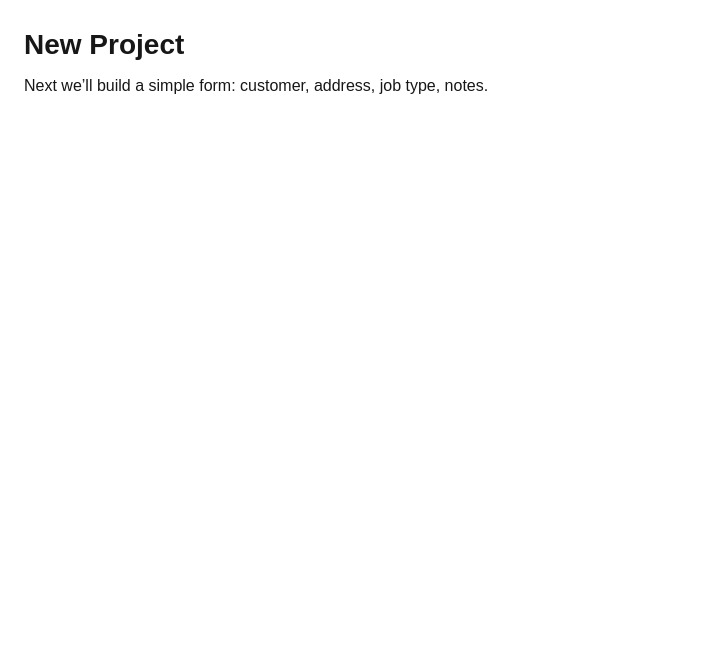
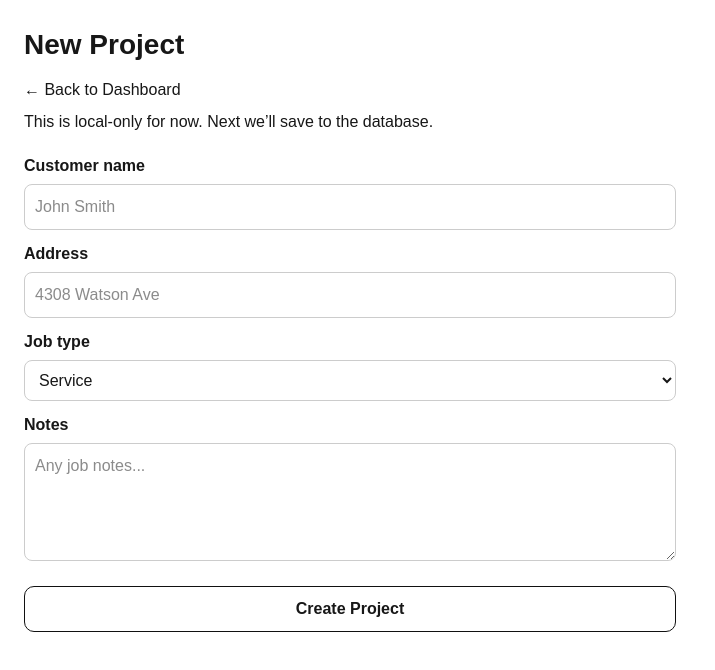
Before and after one commit to matrixelectricalservices-boop/voltscope, a Next.js app: page /projects/new in a window 1280 px wide. Shown: the top 670 px of the page, without its empty margins (0-715 px from the left). Built offline with nearby package versions, Linux system fonts and the light colour scheme.

Commit message:
Add project form and navigation

```diff
--- a/app/projects/new/page.tsx
+++ b/app/projects/new/page.tsx
@@ -1,10 +1,104 @@
+"use client";
+
+import { useState } from "react";
+import { useRouter } from "next/navigation";
+import Link from "next/link";
+
 export default function NewProjectPage() {
+  const router = useRouter();
+  const [customerName, setCustomerName] = useState("");
+  const [address, setAddress] = useState("");
+  const [jobType, setJobType] = useState("Service");
+  const [notes, setNotes] = useState("");
+
+ function handleSubmit(e: React.FormEvent) {
+  e.preventDefault();
+
+  const newProject = {
+    customerName,
+    address,
+    jobType,
+    notes,
+    createdAt: new Date().toISOString(),
+  };
+
+  console.log("New Project:", newProject);
+
+  router.push("/projects");
+}
   return (
-    <main style={{ padding: 24 }}>
+    <main style={{ padding: 24, maxWidth: 700 }}>
       <h1 style={{ fontSize: 28, fontWeight: 800 }}>New Project</h1>
+      <div style={{ marginTop: 12 }}>
+  <Link href="/dashboard">← Back to Dashboard</Link>
+</div>
       <p style={{ marginTop: 8 }}>
-        Next we’ll build a simple form: customer, address, job type, notes.
+        This is local-only for now. Next we’ll save to the database.
       </p>
+
+      <form onSubmit={handleSubmit} style={{ marginTop: 20, display: "grid", gap: 12 }}>
+        <label>
+          <div style={{ fontWeight: 600, marginBottom: 6 }}>Customer name</div>
+          <input
+            value={customerName}
+            onChange={(e) => setCustomerName(e.target.value)}
+            placeholder="John Smith"
+            style={{ width: "100%", padding: 10, borderRadius: 8, border: "1px solid #ccc" }}
+            required
+          />
+        </label>
+
+        <label>
+          <div style={{ fontWeight: 600, marginBottom: 6 }}>Address</div>
+          <input
+            value={address}
+            onChange={(e) => setAddress(e.target.value)}
+            placeholder="4308 Watson Ave"
+            style={{ width: "100%", padding: 10, borderRadius: 8, border: "1px solid #ccc" }}
+            required
+          />
+        </label>
+
+        <label>
+          <div style={{ fontWeight: 600, marginBottom: 6 }}>Job type</div>
+          <select
+            value={jobType}
+            onChange={(e) => setJobType(e.target.value)}
+            style={{ width: "100%", padding: 10, borderRadius: 8, border: "1px solid #ccc" }}
+          >
+            <option>Service</option>
+            <option>Remodel</option>
+            <option>Light Commercial</option>
+            <option>Panel Upgrade</option>
+            <option>EV Charger</option>
+          </select>
+        </label>
+
+        <label>
+          <div style={{ fontWeight: 600, marginBottom: 6 }}>Notes</div>
+          <textarea
+            value={notes}
+            onChange={(e) => setNotes(e.target.value)}
+            placeholder="Any job notes..."
+            rows={4}
+            style={{ width: "100%", padding: 10, borderRadius: 8, border: "1px solid #ccc" }}
+          />
+        </label>
+
+        <button
+          type="submit"
+          style={{
+            marginTop: 6,
+            padding: "10px 14px",
+            borderRadius: 10,
+            border: "1px solid #111",
+            fontWeight: 700,
+            cursor: "pointer",
+          }}
+        >
+          Create Project
+        </button>
+      </form>
     </main>
   );
 }
--- a/app/projects/page.tsx
+++ b/app/projects/page.tsx
@@ -4,7 +4,14 @@ export default function ProjectsPage() {
   return (
     <main style={{ padding: 24 }}>
       <h1 style={{ fontSize: 28, fontWeight: 800 }}>Projects</h1>
-      <p style={{ marginTop: 8 }}>This will list projects (customers + estimates).</p>
+
+      <div style={{ marginTop: 12 }}>
+        <Link href="/dashboard">← Back to Dashboard</Link>
+      </div>
+
+      <p style={{ marginTop: 16 }}>
+        This will list projects (customers + estimates).
+      </p>
 
       <div style={{ marginTop: 20 }}>
         <Link href="/projects/new">+ New Project</Link>
```
